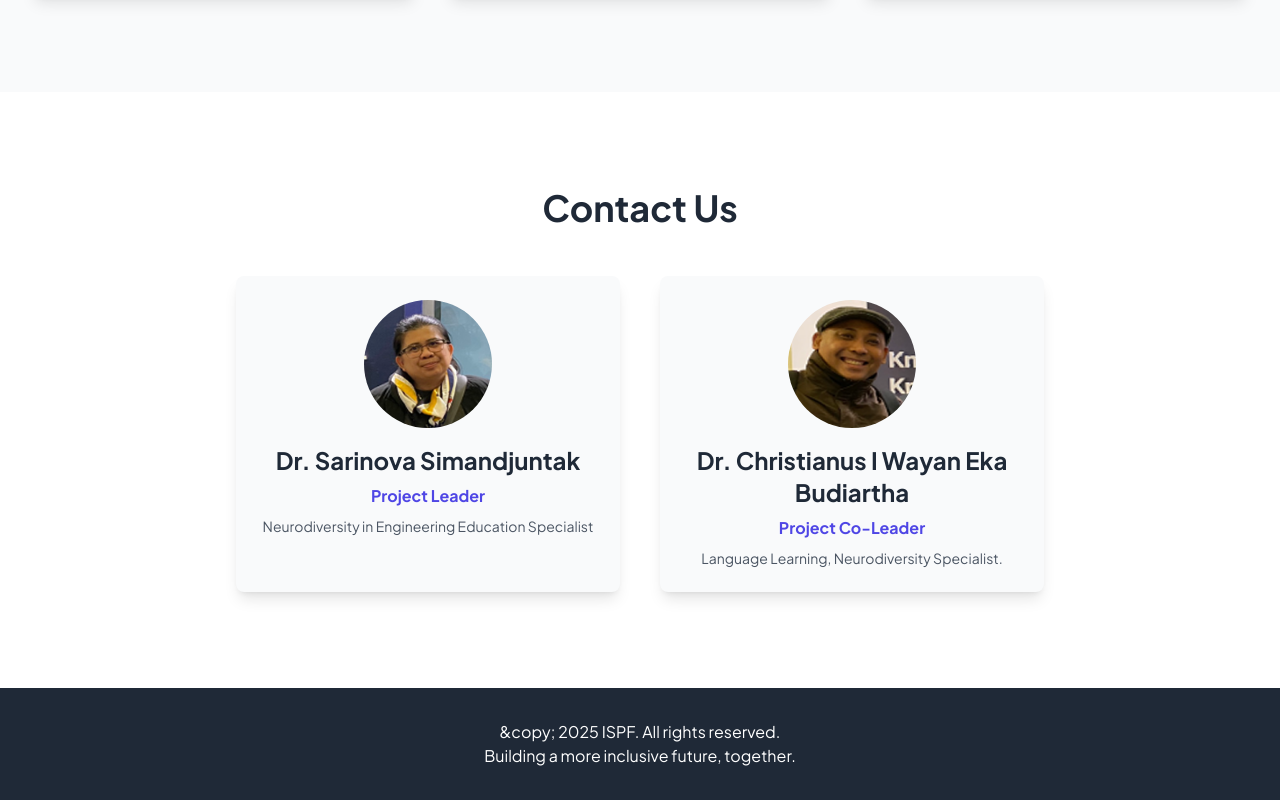
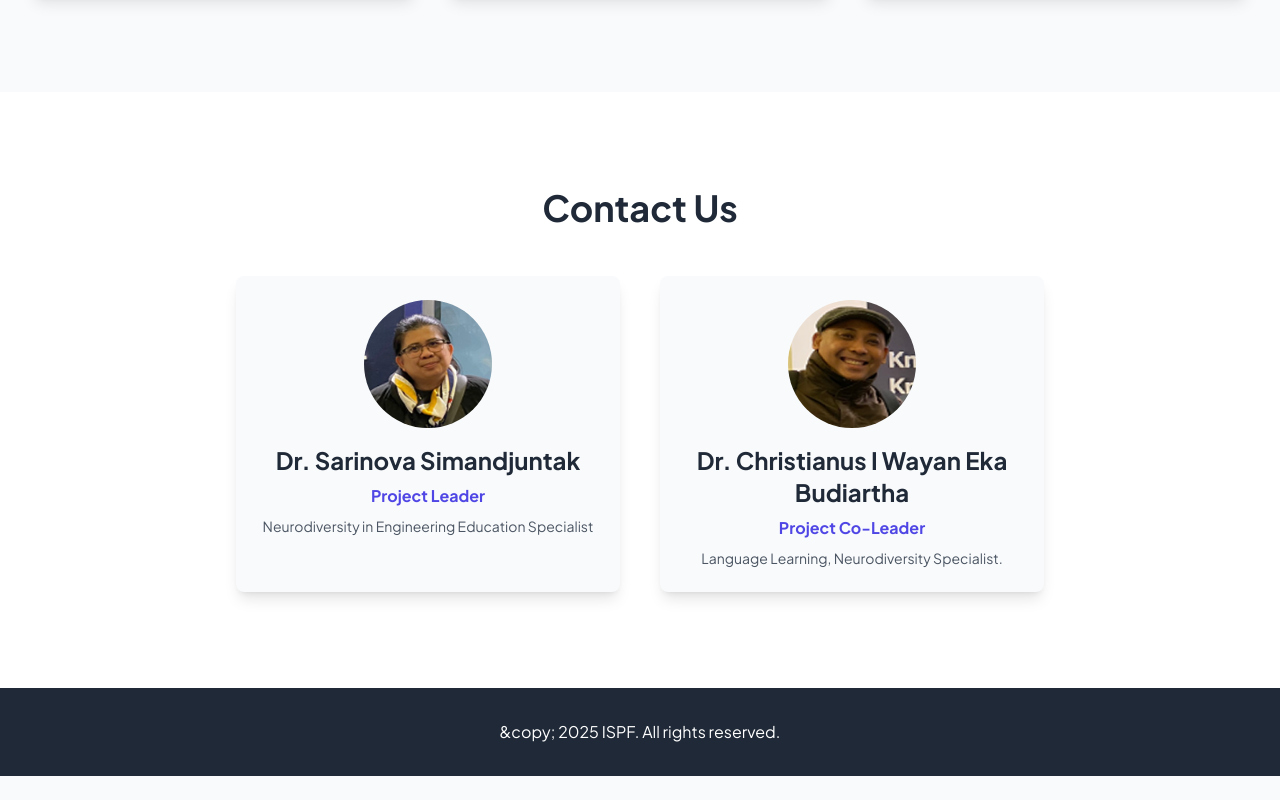
Before and after one commit to rhhyme/ispf.github.io, a website: page network.html in a window 1280 px wide. Shown: the part 2304-3104 px from the top of the page. After the commit the page ends 3080 px from the top, so only its background shows below. Drawn offline with nearby package versions, Linux system fonts and the light colour scheme.

Commit message:
Update network.html

```diff
--- a/network.html
+++ b/network.html
@@ -368,7 +368,6 @@
     <footer class="bg-gray-800 text-white py-8">
       <div class="container mx-auto px-4 sm:px-6 lg:px-8 text-center">
         <p data-key="footer_copyright"></p>
-        <p data-key="footer_tagline"></p>
       </div>
     </footer>
 
```
